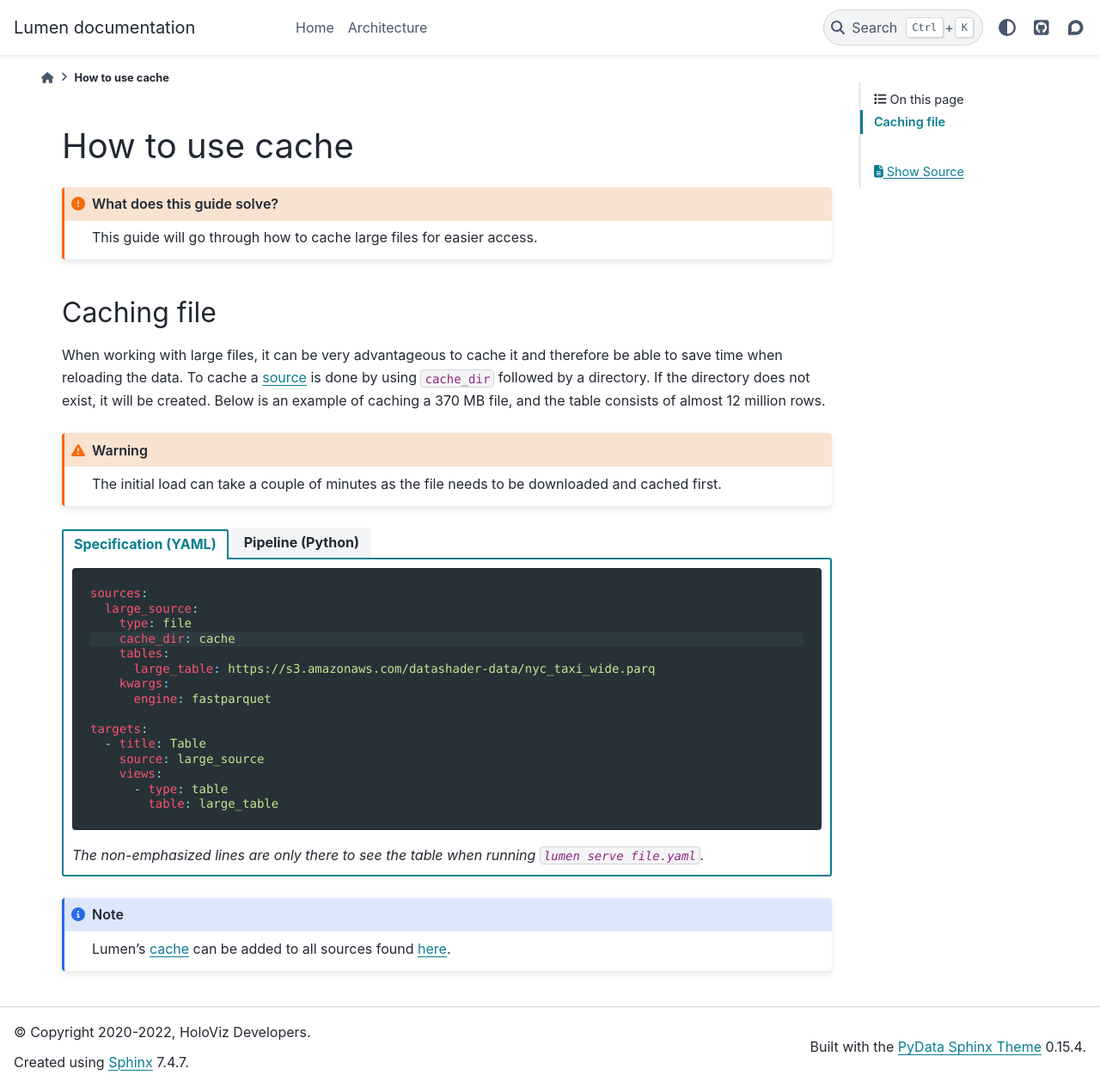
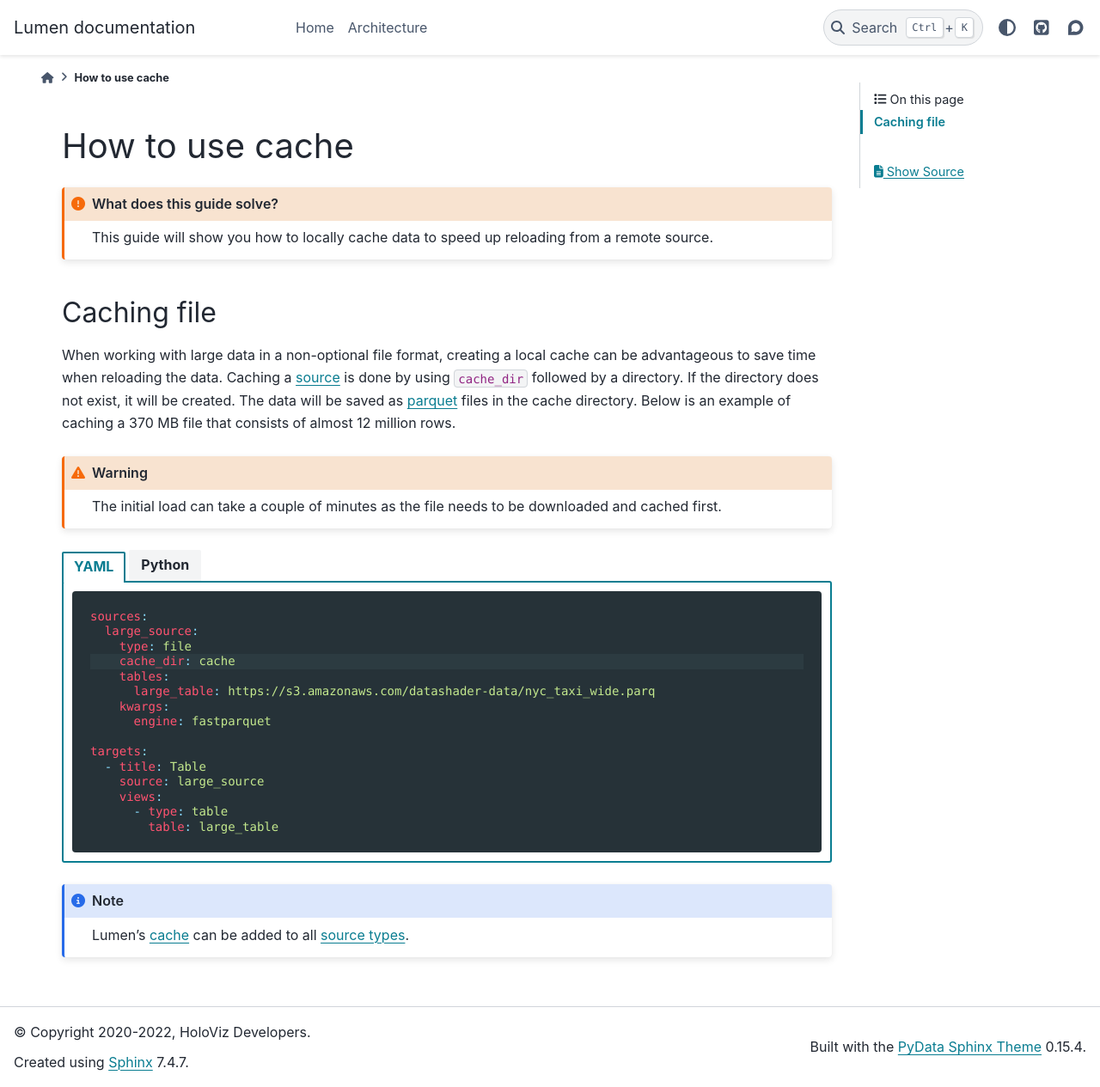
Before and after one commit to holoviz/lumen, a Sphinx documentation site: the page built from docs/how_to/data_intake/cache.md, in a window 1280 px wide and 1265 px high. Shown: the whole window at 86% size. Built offline with Sphinx 7.4.7 and the PyData theme 0.15.4, drawn with Linux system fonts in a browser that asks for light colours; pages that are not in the unit, such as notebooks, are missing from menus; the version number could not be read and is left out.

Commit message:
Apply suggestions from code review
Co-authored-by: Demetris Roumis <roumis.d@gmail.com>

````diff
--- a/docs/how_to/data_intake/cache.md
+++ b/docs/how_to/data_intake/cache.md
@@ -2,21 +2,22 @@
 
 :::{admonition} What does this guide solve?
 :class: important
-This guide will go through how to cache large files for easier access.
+This guide will show you how to locally cache data to speed up reloading from a remote source.
 :::
 
 ## Caching file
-When working with large files, it can be very advantageous to cache it and therefore be able to save time when reloading the data.
-To cache a [source](../../reference/source) is done by using `cache_dir` followed by a directory.
+When working with large data in a non-optional file format, creating a local cache can be advantageous to save time when reloading the data.
+Caching a [source](../../reference/source) is done by using `cache_dir` followed by a directory.
 If the directory does not exist, it will be created.
-Below is an example of caching a 370 MB file, and the table consists of almost 12 million rows.
+The data will be saved as [parquet](https://www.databricks.com/glossary/what-is-parquet) files in the cache directory.
+Below is an example of caching a 370 MB file that consists of almost 12 million rows.
 
 :::{warning}
 The initial load can take a couple of minutes as the file needs to be downloaded and cached first.
 :::
 
 ::::{tab-set}
-:::{tab-item} Specification (YAML)
+:::{tab-item} YAML
 :sync: yaml
 ``` {code-block} yaml
 :emphasize-lines: 4
@@ -36,11 +37,9 @@
       - type: table
         table: large_table
 ```
-_The non-emphasized lines are only there to see the table when running `lumen serve file.yaml`._
-
 :::
 
-:::{tab-item} Pipeline (Python)
+:::{tab-item} Python
 :sync: python
 ``` {code-block} python
 :emphasize-lines: 8
@@ -59,11 +58,10 @@
 )
 pipeline.data
 ```
-_The non-emphasized lines are only there to have a table to cache when running the code_
 :::
 ::::
 
 
 :::{note}
-Lumen's [cache]() can be added to all sources found [here](../../reference/source).
+Lumen's [cache]() can be added to all [source types](../../reference/source).
 :::
````
